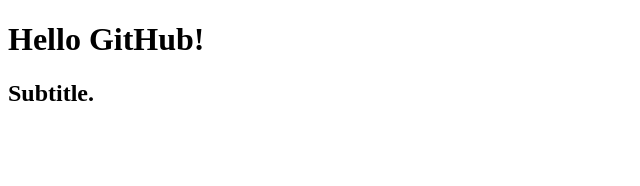
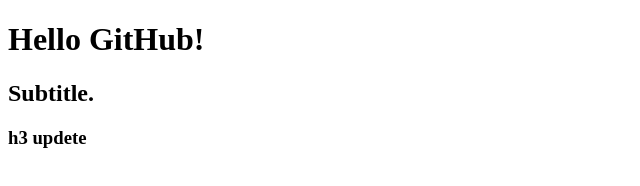
Before and after one commit to JuYul-Jin/github_test, a plain HTML site: page index.html in a window 1280 px wide. Shown: the whole page, without its empty margins (0-640 px from the left). Drawn offline with Linux system fonts and the light colour scheme.

Commit message:
[Update] index.html

```diff
--- a/index.html
+++ b/index.html
@@ -8,5 +8,6 @@
 <body>
     <h1>Hello GitHub!</h1>
     <h2>Subtitle.</h2>
+    <h3>h3 updete</h3>
 </body>
 </html>
```
